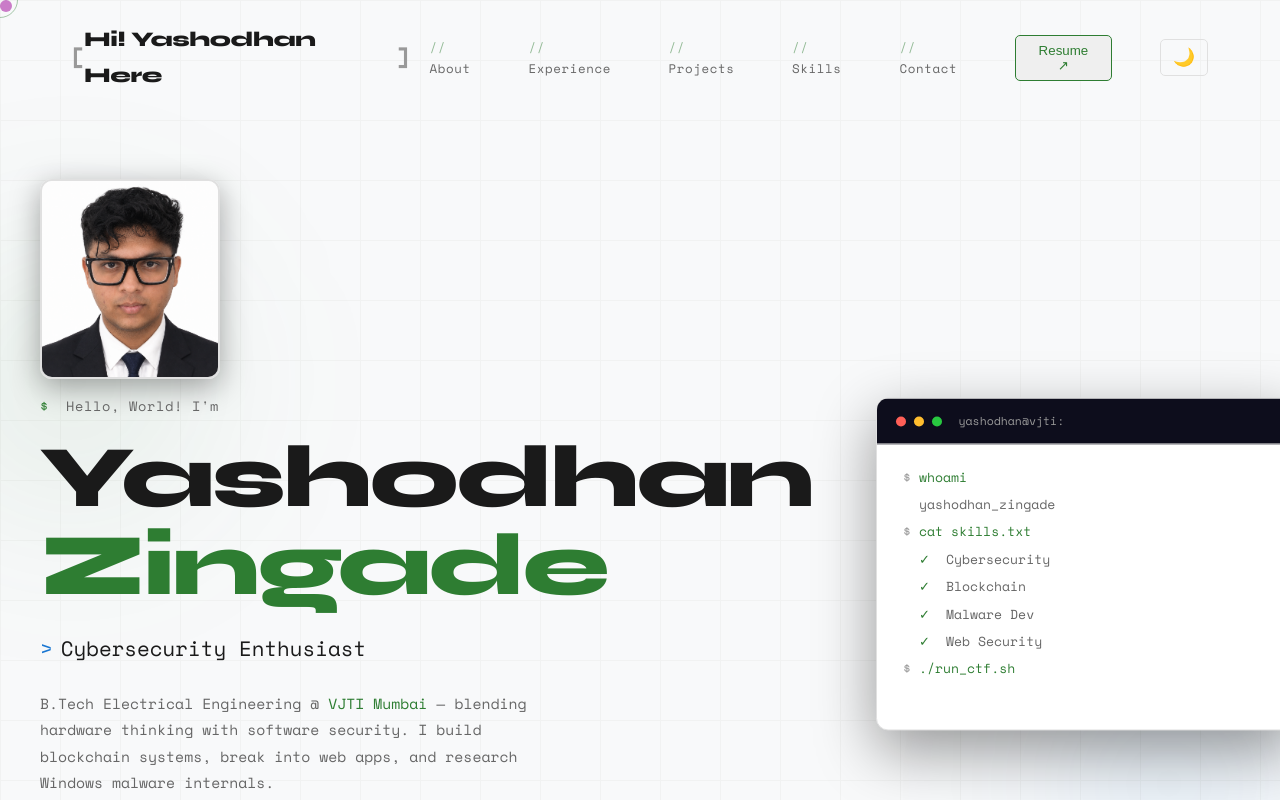
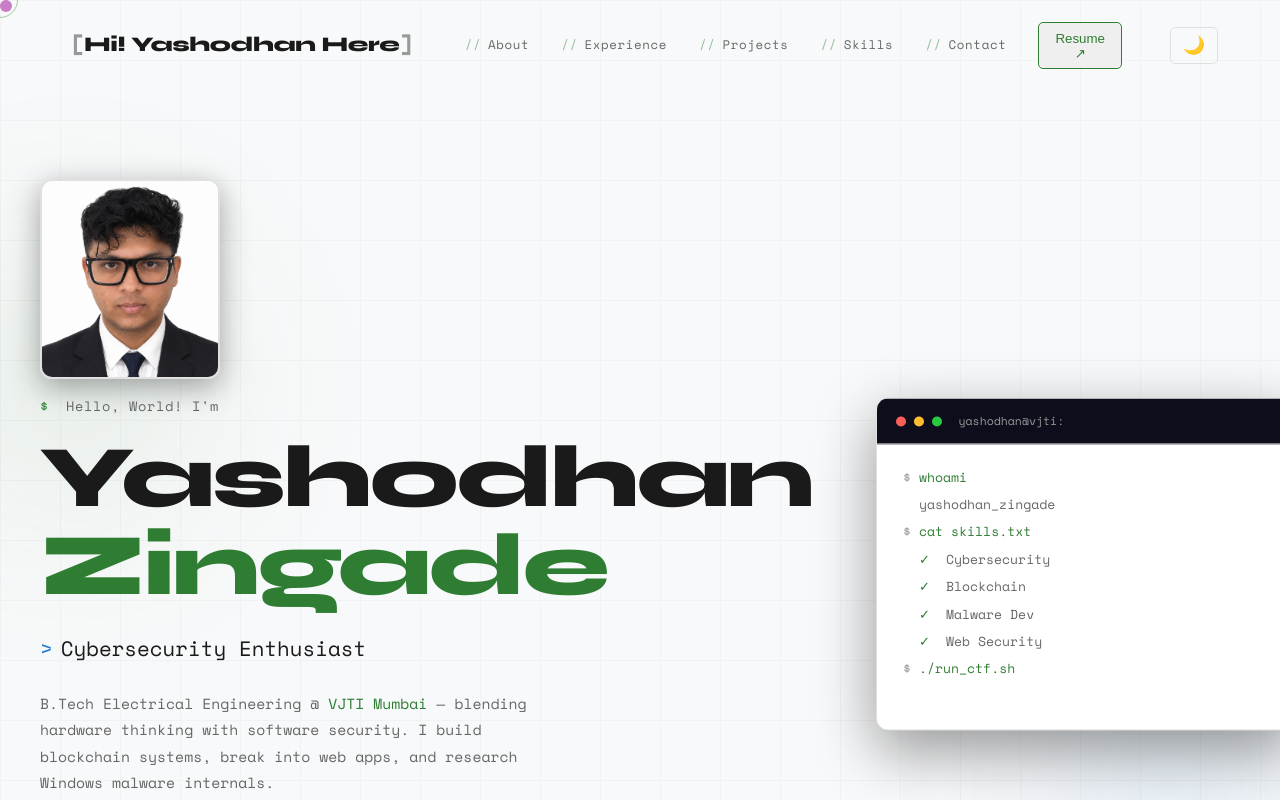
Before and after one commit to iykuwk/YashuMe, a React (Vite) app: page / in a window 1280 px wide. Shown: the top 800 px of the page. Built offline with nearby package versions, Linux system fonts and the light colour scheme.

Commit message:
minor changes

```diff
--- a/src/components/Navbar.css
+++ b/src/components/Navbar.css
@@ -22,6 +22,7 @@
   display: flex;
   align-items: center;
   justify-content: space-between;
+  gap: 2rem;
 }
 
 .nav-logo {
@@ -32,6 +33,8 @@
   align-items: center;
   gap: 1px;
   letter-spacing: -0.02em;
+  white-space: nowrap;
+  line-height: 1;
 }
 
 .logo-bracket { color: var(--text-muted); }
@@ -46,12 +49,14 @@
   align-items: center;
   gap: 2rem;
   list-style: none;
+  line-height: 1;
 }
 
 /* ensure list items align vertically */
 .nav-links li {
   display: flex;
   align-items: center;
+  line-height: 1;
 }
 
 /* spacing between resume and theme toggle to avoid overlap */
@@ -65,6 +70,10 @@
   color: var(--text-secondary);
   letter-spacing: 0.05em;
   transition: color 0.2s;
+  display: flex;
+  align-items: center;
+  gap: 0.3rem;
+  line-height: 1;
 }
 
 .nav-links a:hover { color: var(--accent-green); }
```
